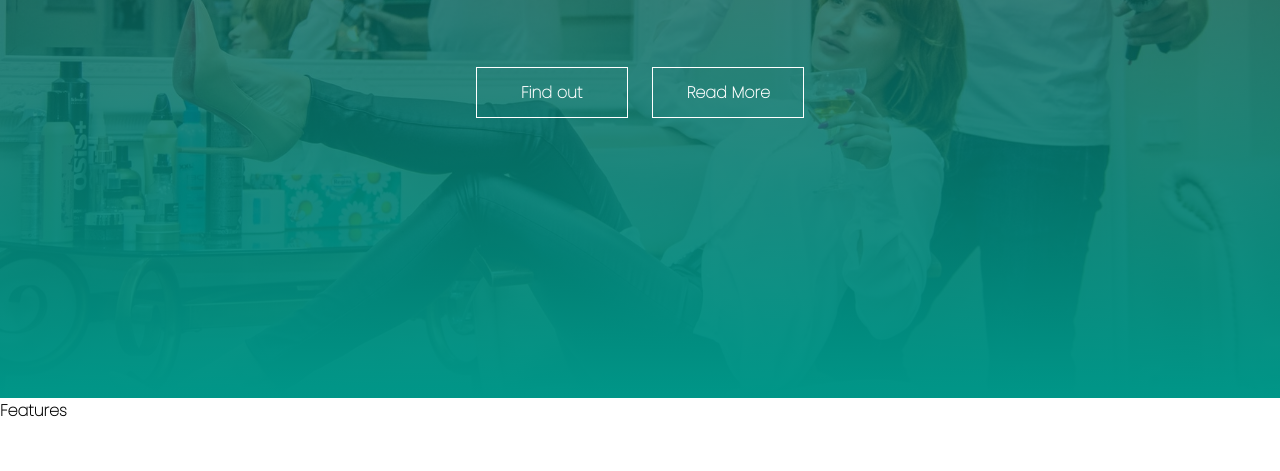
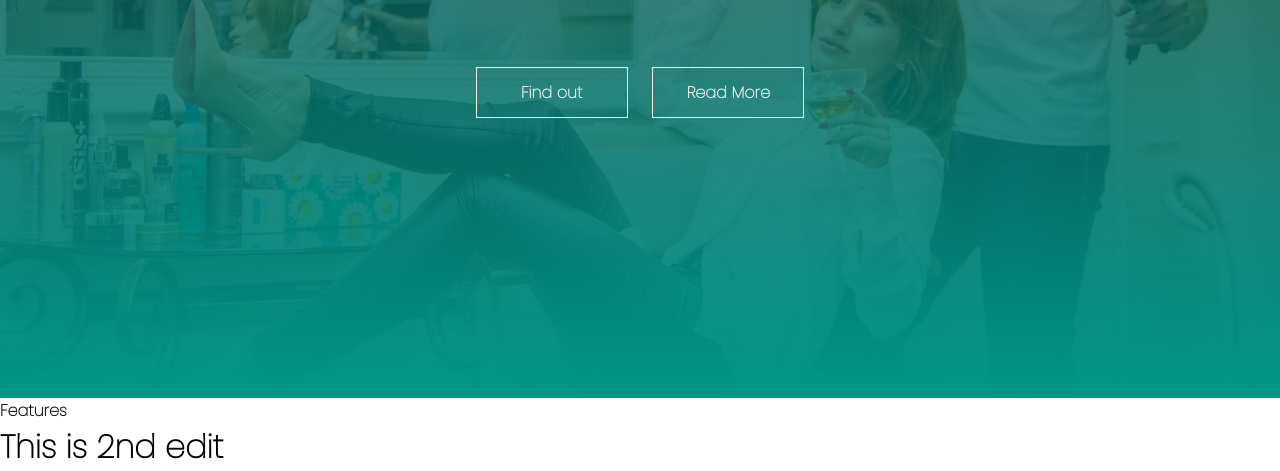
Before and after one commit to toushif468/project-6, a plain HTML site: page index.html in a window 1280 px wide. Shown: the part 402-873 px from the top of the page. Before the commit the page ends 825 px from the top, so only its background shows below. Drawn offline with Linux system fonts and the light colour scheme.

Commit message:
22/01/2024

```diff
--- a/index.html
+++ b/index.html
@@ -43,6 +43,12 @@
 </div>
 
 </section>
+
+
+<h1>This is 2nd edit</h1>
+
+
+
   <script>
     var menuBtn = document.getElementById("menuBtn")
     var sideNav = document.getElementById("sideNav")
```
